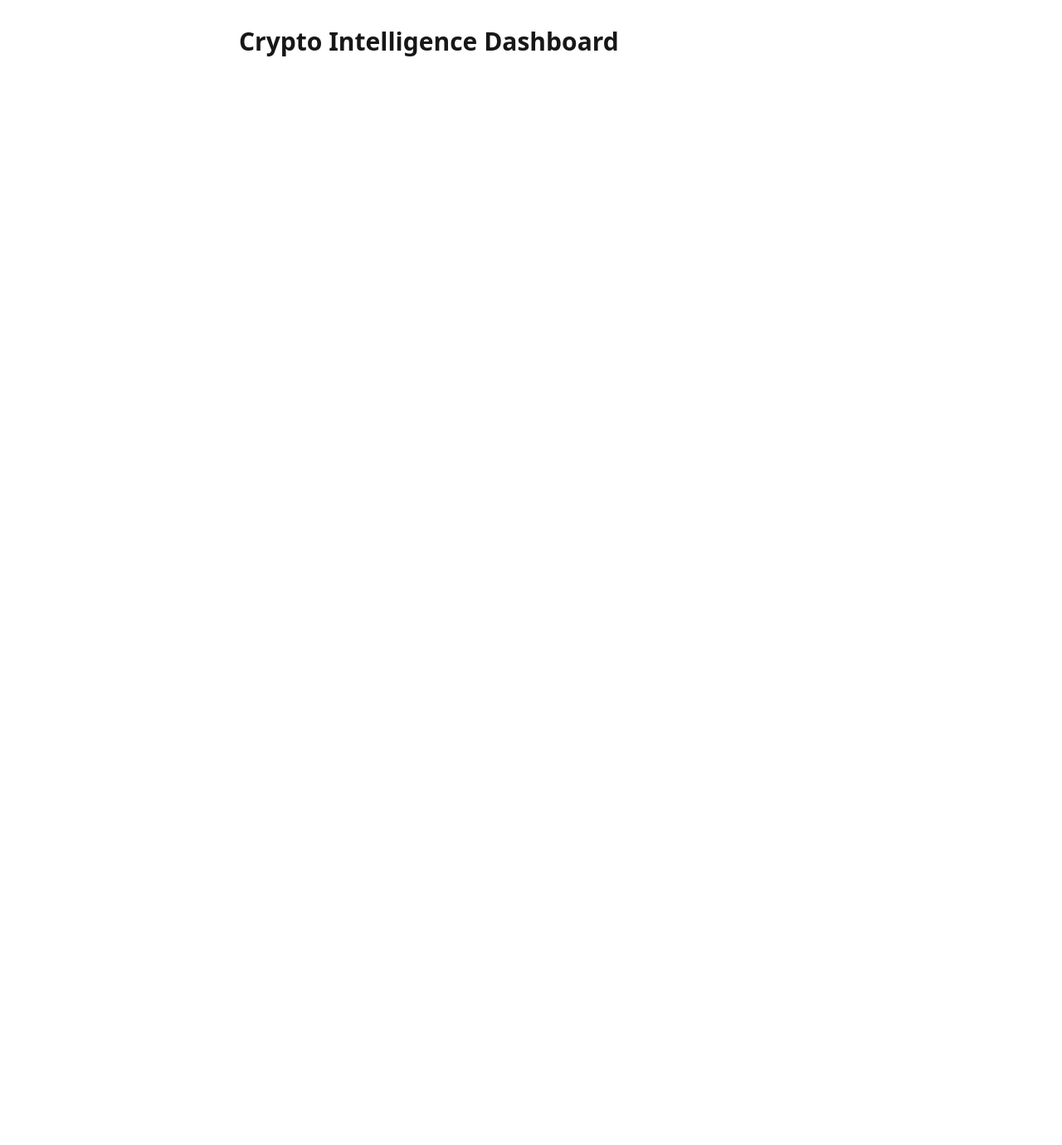
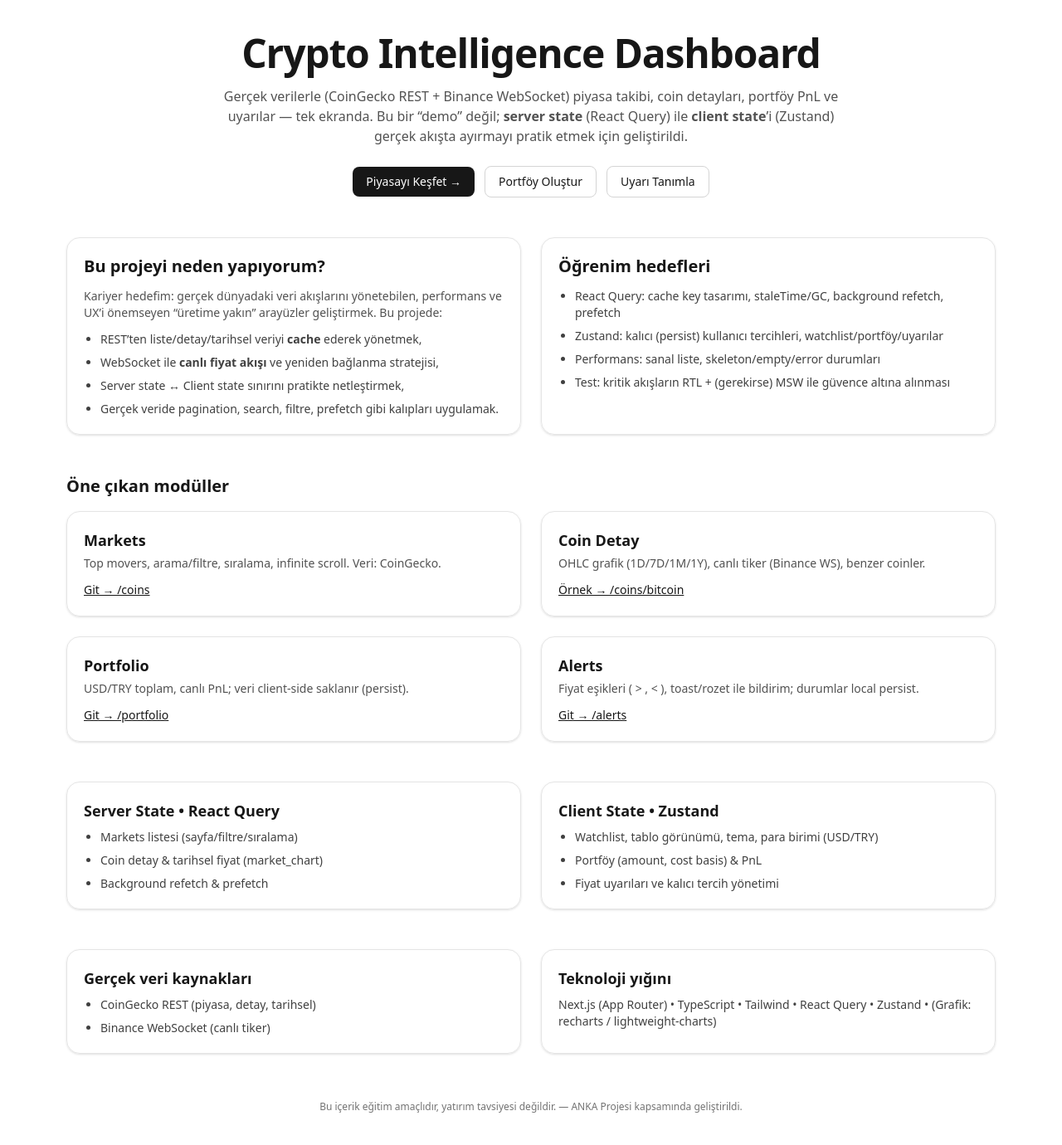
Before and after one commit to EnesSVN/crypto-intel, a Next.js app: page / in a window 1280 px wide. Shown: the whole page at 83% size. Before the commit the page ends 800 px from the top, so only its background shows below. Built offline with nearby package versions, Linux system fonts and the light colour scheme.

Commit message:
feat(home): amaç, hedefler, modüller ve CTA’larla landing sayfası

```diff
--- a/src/app/page.tsx
+++ b/src/app/page.tsx
@@ -1,7 +1,190 @@
-export default function Page() {
+import Link from "next/link";
+
+export default function HomePage() {
   return (
-    <main className="mx-auto max-w-3xl p-8">
-      <h1 className="text-3xl font-bold">Crypto Intelligence Dashboard</h1>
+    <main className="mx-auto max-w-6xl px-4 py-10">
+      <section className="text-center space-y-4">
+        <h1 className="text-3xl md:text-5xl font-bold tracking-tight">
+          Crypto Intelligence Dashboard
+        </h1>
+        <p className="text-neutral-600 dark:text-neutral-300 max-w-3xl mx-auto">
+          Gerçek verilerle (CoinGecko REST + Binance WebSocket) piyasa takibi,
+          coin detayları, portföy PnL ve uyarılar — tek ekranda. Bu bir “demo”
+          değil; <span className="font-semibold">server state</span> (React
+          Query) ile <span className="font-semibold">client state</span>’i
+          (Zustand) gerçek akışta ayırmayı pratik etmek için geliştirildi.
+        </p>
+
+        <div className="flex items-center justify-center gap-3 pt-2">
+          <Link
+            href="/coins"
+            className="inline-flex items-center rounded-lg px-4 py-2 text-sm font-medium bg-neutral-900 text-white hover:bg-neutral-800 dark:bg-white dark:text-neutral-900 dark:hover:bg-neutral-200"
+          >
+            Piyasayı Keşfet →
+          </Link>
+          <Link
+            href="/portfolio"
+            className="inline-flex items-center rounded-lg px-4 py-2 text-sm font-medium border border-neutral-300 hover:bg-neutral-100 dark:border-neutral-700 dark:hover:bg-neutral-800"
+          >
+            Portföy Oluştur
+          </Link>
+          <Link
+            href="/alerts"
+            className="inline-flex items-center rounded-lg px-4 py-2 text-sm font-medium border border-neutral-300 hover:bg-neutral-100 dark:border-neutral-700 dark:hover:bg-neutral-800"
+          >
+            Uyarı Tanımla
+          </Link>
+        </div>
+      </section>
+
+      <section className="mt-12 grid gap-6 md:grid-cols-2">
+        <div className="rounded-2xl border border-neutral-200 dark:border-neutral-800 p-5 shadow-sm">
+          <h2 className="text-xl font-semibold mb-3">
+            Bu projeyi neden yapıyorum?
+          </h2>
+          <p className="text-sm text-neutral-600 dark:text-neutral-300">
+            Kariyer hedefim: gerçek dünyadaki veri akışlarını yönetebilen,
+            performans ve UX’i önemseyen “üretime yakın” arayüzler geliştirmek.
+            Bu projede:
+          </p>
+          <ul className="mt-3 space-y-2 text-sm text-neutral-700 dark:text-neutral-300 list-disc pl-5">
+            <li>
+              REST’ten liste/detay/tarihsel veriyi <b>cache</b> ederek yönetmek,
+            </li>
+            <li>
+              WebSocket ile <b>canlı fiyat akışı</b> ve yeniden bağlanma
+              stratejisi,
+            </li>
+            <li>Server state ↔ Client state sınırını pratikte netleştirmek,</li>
+            <li>
+              Gerçek veride pagination, search, filtre, prefetch gibi kalıpları
+              uygulamak.
+            </li>
+          </ul>
+        </div>
+
+        <div className="rounded-2xl border border-neutral-200 dark:border-neutral-800 p-5 shadow-sm">
+          <h2 className="text-xl font-semibold mb-3">Öğrenim hedefleri</h2>
+          <ul className="space-y-2 text-sm text-neutral-700 dark:text-neutral-300 list-disc pl-5">
+            <li>
+              React Query: cache key tasarımı, staleTime/GC, background refetch,
+              prefetch
+            </li>
+            <li>
+              Zustand: kalıcı (persist) kullanıcı tercihleri,
+              watchlist/portföy/uyarılar
+            </li>
+            <li>Performans: sanal liste, skeleton/empty/error durumları</li>
+            <li>
+              Test: kritik akışların RTL + (gerekirse) MSW ile güvence altına
+              alınması
+            </li>
+          </ul>
+        </div>
+      </section>
+
+      <section className="mt-12">
+        <h2 className="text-xl font-semibold mb-4">Öne çıkan modüller</h2>
+        <div className="grid gap-6 md:grid-cols-2">
+          <div className="rounded-2xl border border-neutral-200 dark:border-neutral-800 p-5 shadow-sm">
+            <h3 className="text-lg font-semibold">Markets</h3>
+            <p className="mt-1 text-sm text-neutral-600 dark:text-neutral-300">
+              Top movers, arama/filtre, sıralama, infinite scroll. Veri:
+              CoinGecko.
+            </p>
+            <Link
+              href="/coins"
+              className="inline-block mt-3 text-sm text-primary underline"
+            >
+              Git → /coins
+            </Link>
+          </div>
+
+          <div className="rounded-2xl border border-neutral-200 dark:border-neutral-800 p-5 shadow-sm">
+            <h3 className="text-lg font-semibold">Coin Detay</h3>
+            <p className="mt-1 text-sm text-neutral-600 dark:text-neutral-300">
+              OHLC grafik (1D/7D/1M/1Y), canlı tiker (Binance WS), benzer
+              coinler.
+            </p>
+            <Link
+              href="/coins/bitcoin"
+              className="inline-block mt-3 text-sm text-primary underline"
+            >
+              Örnek → /coins/bitcoin
+            </Link>
+          </div>
+
+          <div className="rounded-2xl border border-neutral-200 dark:border-neutral-800 p-5 shadow-sm">
+            <h3 className="text-lg font-semibold">Portfolio</h3>
+            <p className="mt-1 text-sm text-neutral-600 dark:text-neutral-300">
+              USD/TRY toplam, canlı PnL; veri client-side saklanır (persist).
+            </p>
+            <Link
+              href="/portfolio"
+              className="inline-block mt-3 text-sm text-primary underline"
+            >
+              Git → /portfolio
+            </Link>
+          </div>
+
+          <div className="rounded-2xl border border-neutral-200 dark:border-neutral-800 p-5 shadow-sm">
+            <h3 className="text-lg font-semibold">Alerts</h3>
+            <p className="mt-1 text-sm text-neutral-600 dark:text-neutral-300">
+              Fiyat eşikleri ( &gt; , &lt; ), toast/rozet ile bildirim; durumlar
+              local persist.
+            </p>
+            <Link
+              href="/alerts"
+              className="inline-block mt-3 text-sm text-primary underline"
+            >
+              Git → /alerts
+            </Link>
+          </div>
+        </div>
+      </section>
+
+      <section className="mt-12 grid gap-6 md:grid-cols-2">
+        <div className="rounded-2xl border border-neutral-200 dark:border-neutral-800 p-5 shadow-sm">
+          <h3 className="text-lg font-semibold">Server State • React Query</h3>
+          <ul className="mt-2 space-y-2 text-sm text-neutral-700 dark:text-neutral-300 list-disc pl-5">
+            <li>Markets listesi (sayfa/filtre/sıralama)</li>
+            <li>Coin detay &amp; tarihsel fiyat (market_chart)</li>
+            <li>Background refetch &amp; prefetch</li>
+          </ul>
+        </div>
+        <div className="rounded-2xl border border-neutral-200 dark:border-neutral-800 p-5 shadow-sm">
+          <h3 className="text-lg font-semibold">Client State • Zustand</h3>
+          <ul className="mt-2 space-y-2 text-sm text-neutral-700 dark:text-neutral-300 list-disc pl-5">
+            <li>Watchlist, tablo görünümü, tema, para birimi (USD/TRY)</li>
+            <li>Portföy (amount, cost basis) &amp; PnL</li>
+            <li>Fiyat uyarıları ve kalıcı tercih yönetimi</li>
+          </ul>
+        </div>
+      </section>
+
+      <section className="mt-12 grid gap-6 md:grid-cols-2">
+        <div className="rounded-2xl border border-neutral-200 dark:border-neutral-800 p-5 shadow-sm">
+          <h3 className="text-lg font-semibold">Gerçek veri kaynakları</h3>
+          <ul className="mt-2 space-y-2 text-sm text-neutral-700 dark:text-neutral-300 list-disc pl-5">
+            <li>CoinGecko REST (piyasa, detay, tarihsel)</li>
+            <li>Binance WebSocket (canlı tiker)</li>
+          </ul>
+        </div>
+        <div className="rounded-2xl border border-neutral-200 dark:border-neutral-800 p-5 shadow-sm">
+          <h3 className="text-lg font-semibold">Teknoloji yığını</h3>
+          <p className="mt-2 text-sm text-neutral-700 dark:text-neutral-300">
+            Next.js (App Router) • TypeScript • Tailwind • React Query • Zustand
+            • (Grafik: recharts / lightweight-charts)
+          </p>
+        </div>
+      </section>
+
+      <footer className="mt-14 text-center text-xs text-neutral-500">
+        <p>
+          Bu içerik eğitim amaçlıdır, yatırım tavsiyesi değildir. — ANKA Projesi
+          kapsamında geliştirildi.
+        </p>
+      </footer>
     </main>
   );
 }
```
